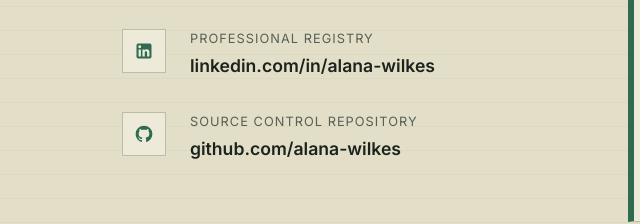
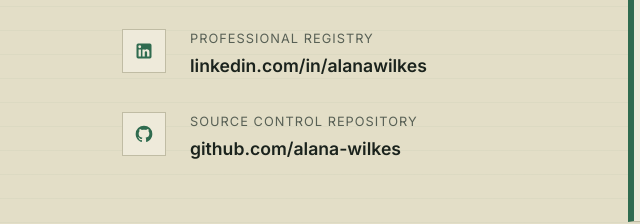
Before and after one commit to alanagw04/Alana-Portfolio-Site, a plain HTML site: page index.html in a window 1280 px wide. Shown: the part 3161-3385 px from the top of the page, 0-640 px from the left. Drawn offline with Linux system fonts and the light colour scheme.

Commit message:
Update LinkedIn link to actual profile

```diff
--- a/index.html
+++ b/index.html
@@ -1096,7 +1096,7 @@
             </div>
             <div class="contact-text">
               <span class="contact-label">Professional Registry</span>
-              <a href="https://linkedin.com/in/alana-wilkes" target="_blank" rel="noopener noreferrer" class="contact-val">linkedin.com/in/alana-wilkes</a>
+              <a href="https://www.linkedin.com/in/alanawilkes" target="_blank" rel="noopener noreferrer" class="contact-val">linkedin.com/in/alanawilkes</a>
             </div>
           </div>
 
```
